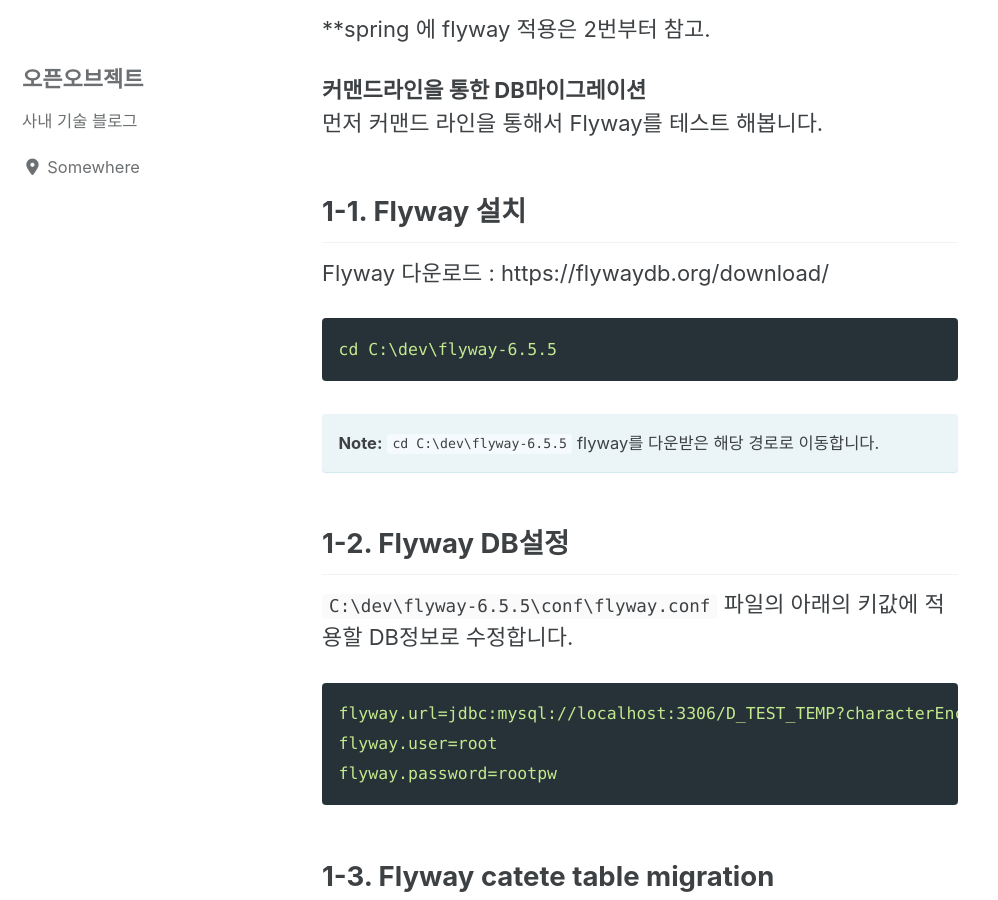
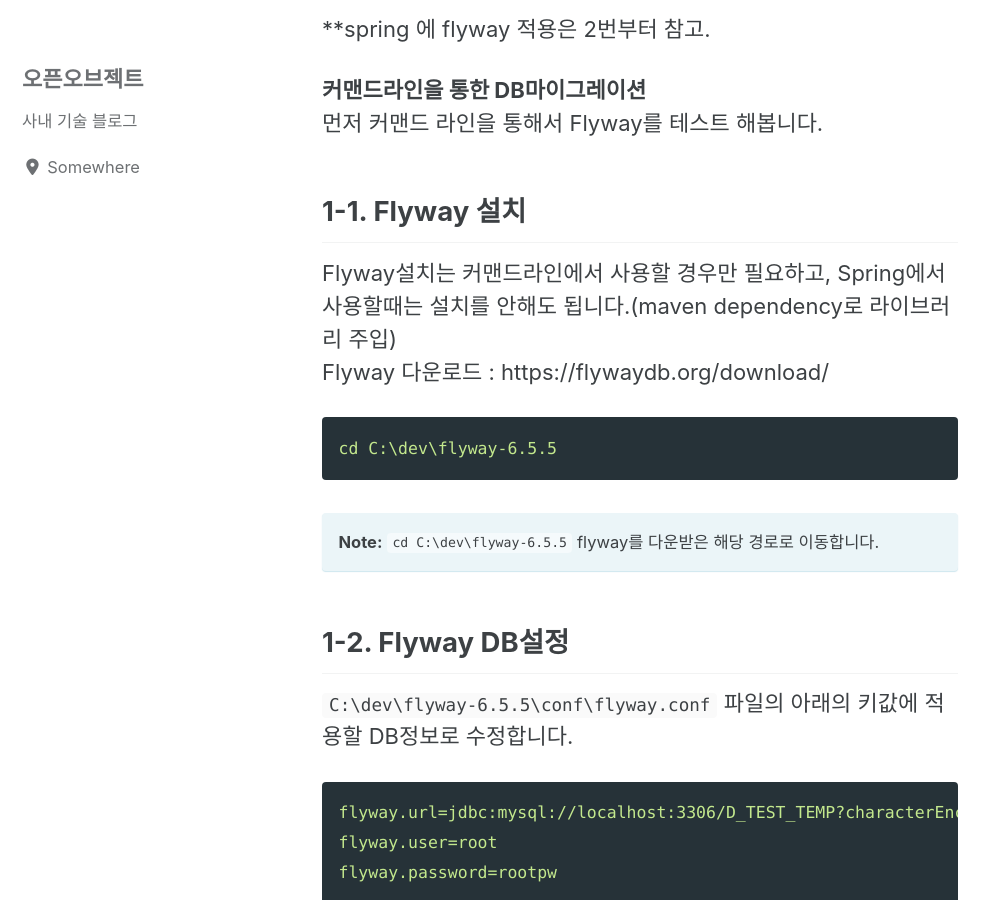
Before and after one commit to openobjectnet/openobjectnet.github.io, a Jekyll site: the page built from _posts/2020-09-14-spring-db-flyway.md, in a window 1280 px wide and 900 px high, scrolled down 638 px. Shown: the whole window, without its empty margins (0-998 px from the left). Built offline with Jekyll 4.4.1, drawn with Linux system fonts in a browser that asks for light colours; cached includes are drawn as plain includes; nearby versions of some CDN libraries.

Commit message:
[SeHoon] flyway 포스트 수정

````diff
--- a/_posts/2020-09-14-spring-db-flyway.md
+++ b/_posts/2020-09-14-spring-db-flyway.md
@@ -26,7 +26,9 @@ Flyway 를 활용하여 DB마이그레이션 방법과 Flyway를 spring boot에
 먼저 커맨드 라인을 통해서 Flyway를 테스트 해봅니다.
 
 ## 1-1. Flyway 설치
+Flyway설치는 커맨드라인에서 사용할 경우만 필요하고, Spring에서 사용할때는 설치를 안해도 됩니다.(maven dependency로 라이브러리 주입)
 Flyway 다운로드 : https://flywaydb.org/download/
+
 
 ```yaml
 cd C:\dev\flyway-6.5.5
````
